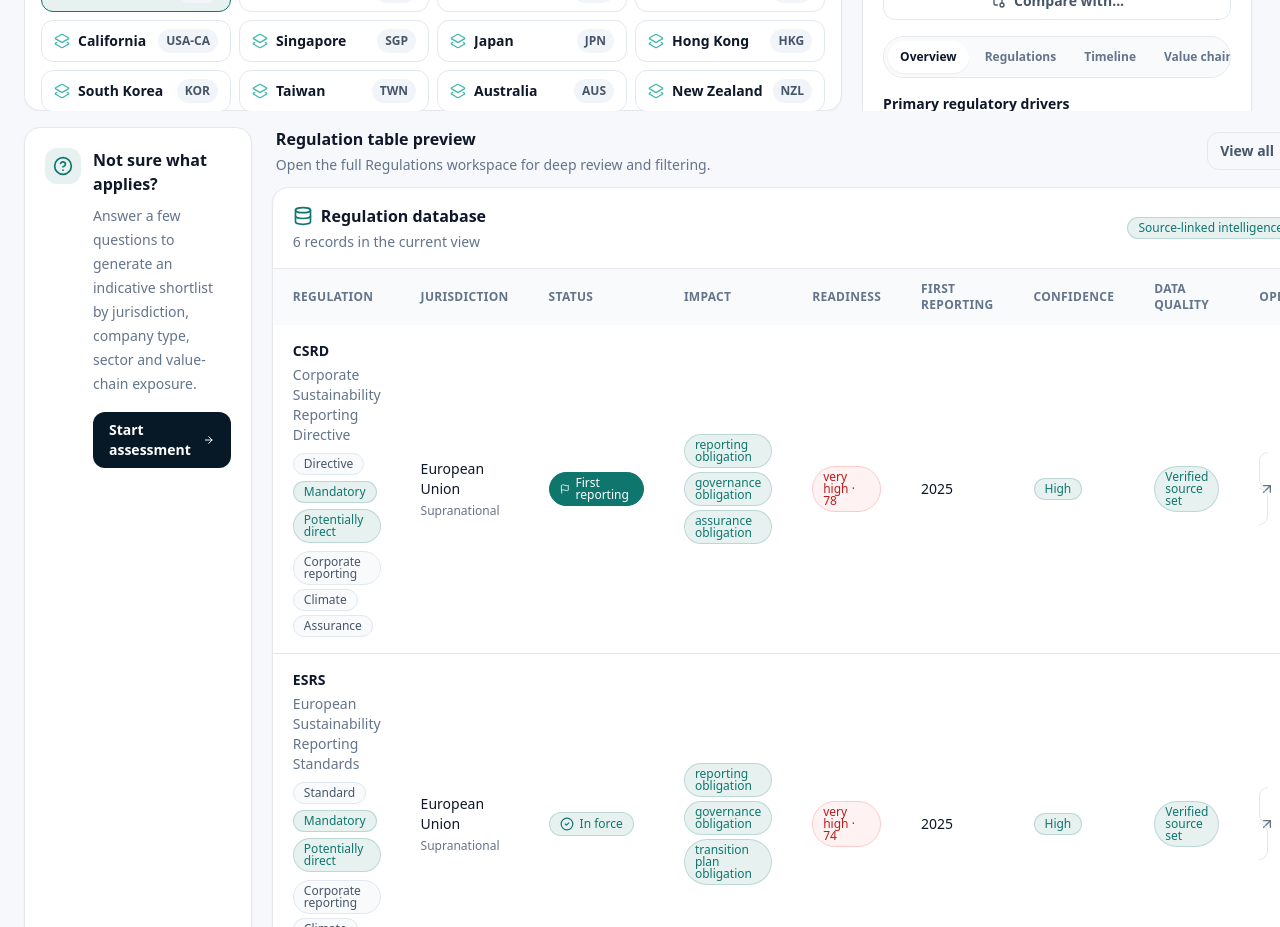
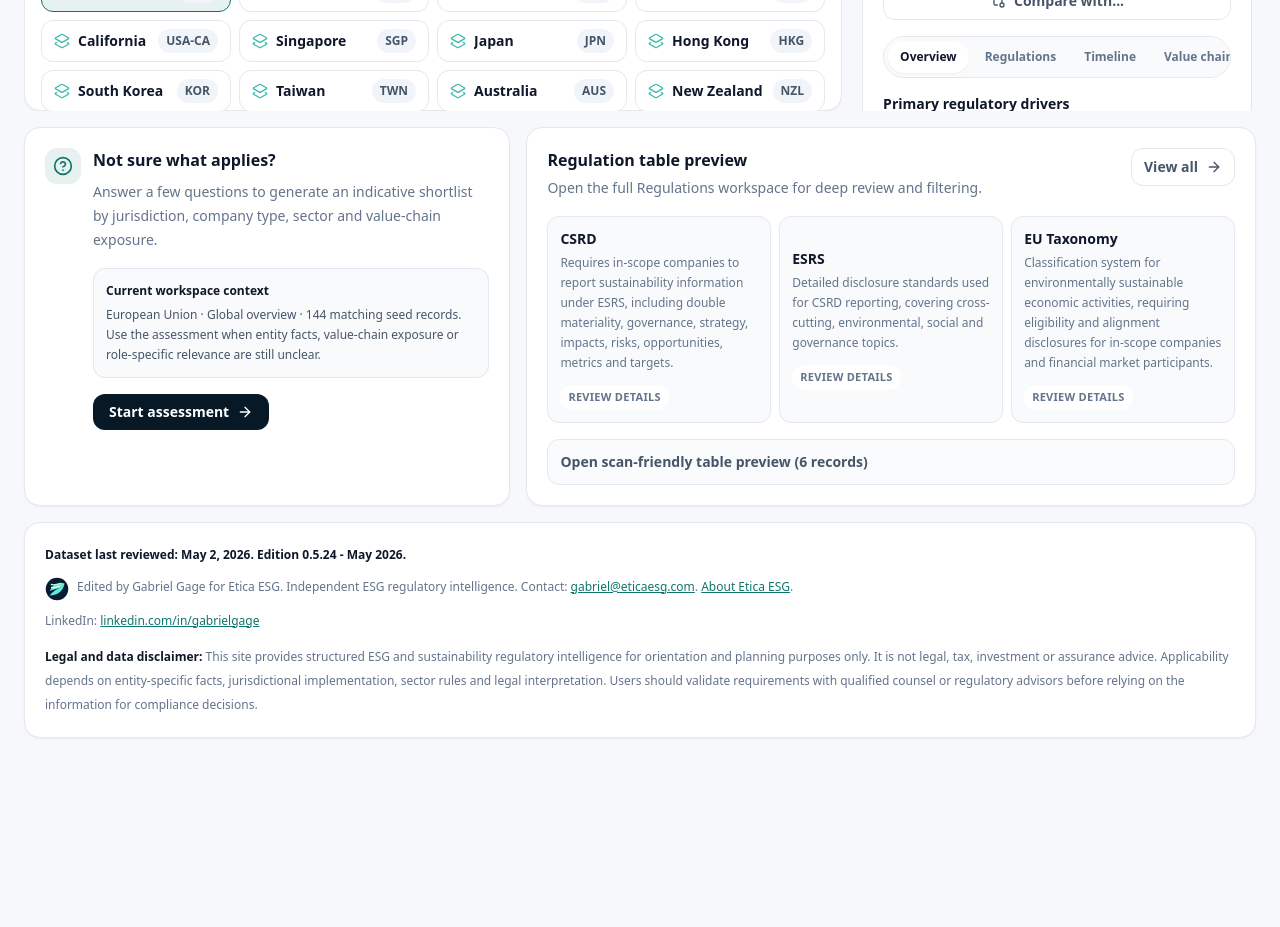
Before and after one commit to gabrielgage/esg-regulatory-atlas, a Next.js app: page / in a window 1280 px wide. Shown: the part 1360-2287 px from the top of the page. After the commit the page ends 2166 px from the top, so only its background shows below. Built offline with nearby package versions, Linux system fonts and the light colour scheme.

Commit message:
Streamline map workspace handoff
Streamline map workspace handoff

Reduces below-map homepage density with top matching regulation cards, a compact assessment context note and an expandable scan-table preview.

```diff
--- a/app/page.tsx
+++ b/app/page.tsx
@@ -123,20 +123,9 @@ export default function Home() {
           </div>
         </section>
 
-        <section className="grid gap-5 lg:grid-cols-[.75fr_1.25fr]">
-          <AssessmentPrompt />
-          <div>
-            <div className="mb-3 flex items-center justify-between gap-3 px-1">
-              <div>
-                <h2 className="font-semibold text-ink">{t("home.tableTitle")}</h2>
-                <p className="mt-1 text-sm text-slate-500">{t("home.tableBody")}</p>
-              </div>
-              <Link href="/regulations" className="inline-flex items-center gap-2 rounded-xl border border-slate-200 px-3 py-2 text-sm font-semibold text-slate-600 hover:bg-slate-50">
-                {t("home.viewAll")} <ArrowRight className="h-4 w-4" />
-              </Link>
-            </div>
-            <RegulationTable regulations={filtered.slice(0, 6)} onSelect={setSelectedRegulation} />
-          </div>
+        <section className="grid gap-4 lg:grid-cols-[.8fr_1.2fr]">
+          <AssessmentPrompt jurisdictionName={selectedJurisdiction?.name || "the selected market"} activeViewLabel={activeViewLabel} records={filtered.length} />
+          <RegulationPreviewPanel regulations={filtered} onSelect={setSelectedRegulation} />
         </section>
 
         <FooterDisclaimer />
@@ -146,7 +135,7 @@ export default function Home() {
   );
 }
 
-function AssessmentPrompt() {
+function AssessmentPrompt({ jurisdictionName, activeViewLabel, records }: { jurisdictionName: string; activeViewLabel: string; records: number }) {
   const { t } = useLanguage();
 
   return (
@@ -160,11 +149,68 @@ function AssessmentPrompt() {
           <p className="mt-2 text-sm leading-6 text-slate-500">
             {t("home.assessmentBody")}
           </p>
+          <div className="mt-4 rounded-xl border border-slate-200 bg-slate-50 p-3 text-xs leading-5 text-slate-600">
+            <p className="font-semibold text-ink">Current workspace context</p>
+            <p className="mt-1">
+              {jurisdictionName} · {activeViewLabel} · {records} matching seed records. Use the assessment when entity facts, value-chain exposure or role-specific relevance are still unclear.
+            </p>
+          </div>
           <Link href="/assessment" className="mt-4 inline-flex items-center gap-2 rounded-xl bg-navy px-4 py-2 text-sm font-semibold text-white hover:bg-slate-800">
             {t("home.startAssessment")} <ArrowRight className="h-4 w-4" />
           </Link>
         </div>
       </div>
+    </section>
+  );
+}
+
+function RegulationPreviewPanel({ regulations, onSelect }: { regulations: Regulation[]; onSelect: (regulation: Regulation) => void }) {
+  const { t } = useLanguage();
+  const priorityRecords = regulations.slice(0, 3);
+  const tableRecords = regulations.slice(0, 6);
+
+  return (
+    <section className="rounded-2xl border bg-white p-5 shadow-sm">
+      <div className="flex flex-col gap-3 sm:flex-row sm:items-start sm:justify-between">
+        <div>
+          <h2 className="font-semibold text-ink">{t("home.tableTitle")}</h2>
+          <p className="mt-1 text-sm leading-6 text-slate-500">{t("home.tableBody")}</p>
+        </div>
+        <Link href="/regulations" className="inline-flex shrink-0 items-center justify-center gap-2 rounded-xl border border-slate-200 px-3 py-2 text-sm font-semibold text-slate-600 hover:bg-slate-50">
+          {t("home.viewAll")} <ArrowRight className="h-4 w-4" />
+        </Link>
+      </div>
+
+      <div className="mt-4 grid gap-2 md:grid-cols-3">
+        {priorityRecords.map((regulation) => (
+          <button
+            key={regulation.id}
+            type="button"
+            onClick={() => onSelect(regulation)}
+            className="rounded-xl border border-slate-200 bg-slate-50 p-3 text-left transition hover:border-teal/40 hover:bg-teal/5"
+          >
+            <span className="block text-sm font-semibold text-ink">{regulation.shortName}</span>
+            <span className="mt-1 line-clamp-2 block text-xs leading-5 text-slate-500">{regulation.summary}</span>
+            <span className="mt-3 inline-flex rounded-full bg-white px-2 py-1 text-[11px] font-semibold uppercase tracking-wide text-slate-500">
+              Review details
+            </span>
+          </button>
+        ))}
+        {!priorityRecords.length && (
+          <div className="rounded-xl border border-slate-200 bg-slate-50 p-4 text-sm text-slate-500 md:col-span-3">
+            No matching regulation records for the current view. Clear filters or broaden the selected view.
+          </div>
+        )}
+      </div>
+
+      <details className="mt-4 rounded-xl border border-slate-200 bg-slate-50/70">
+        <summary className="cursor-pointer list-none px-3 py-3 text-sm font-semibold text-slate-600">
+          Open scan-friendly table preview ({tableRecords.length} records)
+        </summary>
+        <div className="border-t border-slate-200 bg-white p-3">
+          <RegulationTable regulations={tableRecords} onSelect={onSelect} />
+        </div>
+      </details>
     </section>
   );
 }
```
Also changed, not shown: 1 other file (tests, documents, lock files or other folders).
